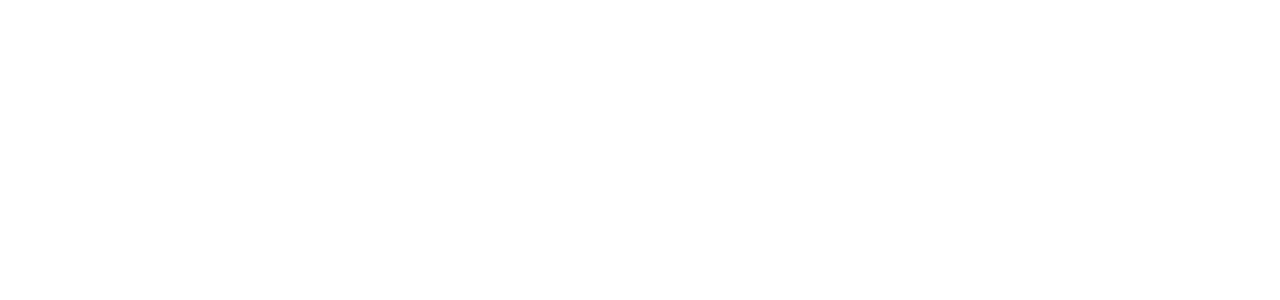
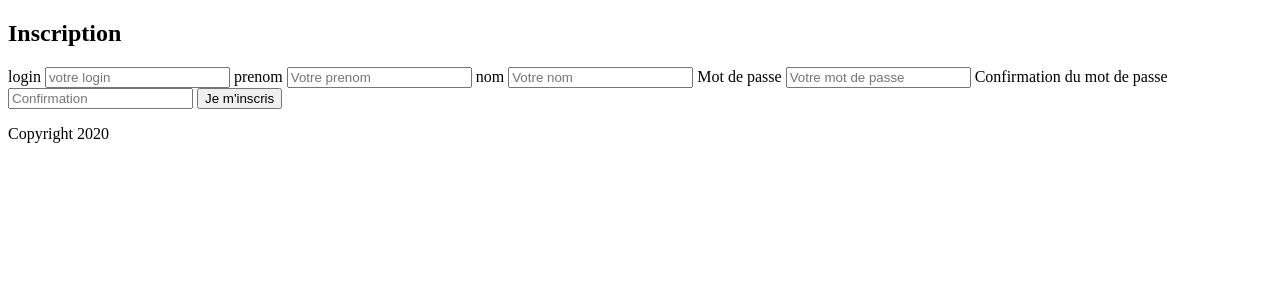
Before and after one commit to aicha-ouattara/module-connexion, a PHP site: page /inscription.php in a window 1280 px wide. Before the commit the part shown is empty. Shown: the top 300 px of the page. Run offline with PHP 8.4, Linux system fonts and the light colour scheme.

Commit message:
debut de page inscription

```diff
--- a/inscription.php
+++ b/inscription.php
@@ -1,2 +1,95 @@
 <?php
+$bdd = mysqli_connect("localhost", "root", "root", "moduleconnexion");
+
+if(isset($_POST["submit"]))
+{
+    if(!empty($_POST["login"]) AND !empty($_POST["prenom"]) AND !empty($_POST["nom"]) AND !empty($_POST["password"]) AND !empty($_POST["password2"]))
+    {
+        $login = htmlspecialchars($_POST["login"]);
+        $prenom = htmlspecialchars($_POST["prenom"]);
+        $nom = htmlspecialchars($_POST["nom"]);
+        $password = sha1($_POST["password"]);
+        $password2 = sha1($_POST["password2"]);
+
+      if($password == $password2)
+      {
+        $sql=" INSERT INTO utilisateurs (login, prenom, nom, password) VALUES ('" .$login. "', '" .$prenom. "', '" .$nom. "', '" .$password. "');";
+        if (!mysqli_query($bdd, $sql))
+            {
+            die('impossible d’ajouter cet enregistrement : ' .  mysqli_error ($bdd));
+            }
+            else
+            {
+            mysqli_close($bdd);
+            header('Location:connexion.php');
+            }
+
+      }
+      else
+      {
+        $erreur = "Les mots de passe ne sont pas identique !";
+      }
+    }
+    else
+    {
+    $erreur = "Tous les champs ne sont pas remplis !";
+    }
+}
+
 ?>
+
+<!DOCTYPE html>
+<html lang="en">
+
+<head>
+    <meta charset="UTF-8">
+    <meta name="viewport" content="width=device-width, initial-scale=1.0">
+    <title>Inscription</title>
+</head>
+
+<body>
+    <header>
+        <nav>
+            <h2>Inscription</h2>
+        </nav>
+    </header>
+
+    <main>
+        <article>
+            <section>
+                <form method="post" action="">
+
+                    <label for="login">login</label>
+                    <input type="text" name="login" id="login" placeholder="votre login">
+
+                    <label for="prenom">prenom</label>
+                    <input type="text" name="prenom" id="prenom" placeholder="Votre prenom">
+
+                    <label for="nom">nom</label>
+                    <input type="text" name="nom" id="nom" placeholder="Votre nom">
+
+                    <label for="password">Mot de passe</label>
+                    <input type="password" name="password" id="password" placeholder="Votre mot de passe">
+
+                    <label for="password2">Confirmation du mot de passe</label>
+                    <input type="password" name="password2" id="password2" placeholder="Confirmation">
+
+                    <input type="submit" name="submit" value="Je m'inscris">
+                </form>
+            </section>
+        </article>
+        <?php
+        if(isset($erreur))
+        {
+            echo $erreur;
+        }
+        ?>
+    </main>
+
+    <footer>
+        <p>Copyright 2020 </p>
+    </footer>
+
+</body>
+
+</html>
```
Also changed, not shown: connexion.php (added).
